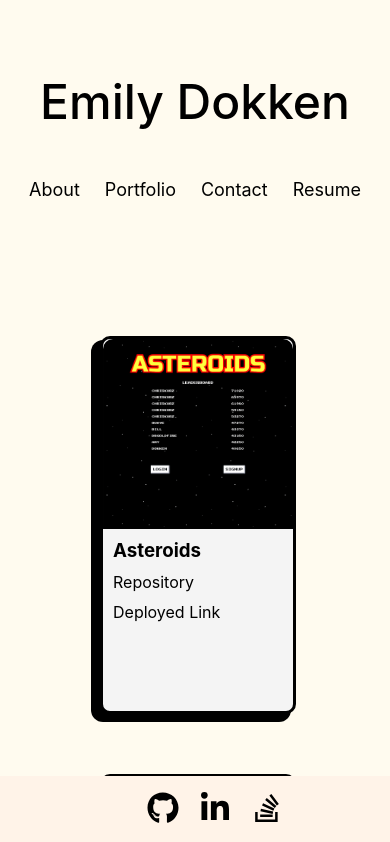
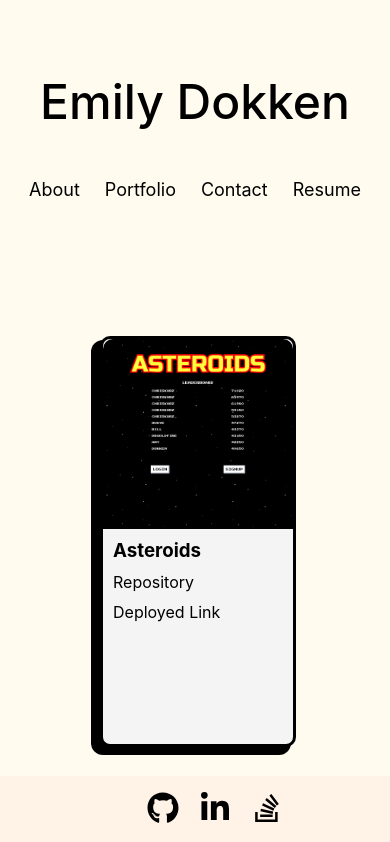
Before and after one commit to emdok/pick-me, a React (Create React App) app: page /#/portfolio in a window 390 px wide. Shown: the top 842 px of the page. Built offline with nearby package versions, Linux system fonts and the light colour scheme.

Commit message:
update card height to pixels

```diff
--- a/src/index.css
+++ b/src/index.css
@@ -276,7 +276,7 @@ button:active {
 
 @media only screen and (max-width: 500px) {
   .Card {
-    height: 44vh;
+    height: 405px;
   }
 }
 /******* Page Animations *******/
```
